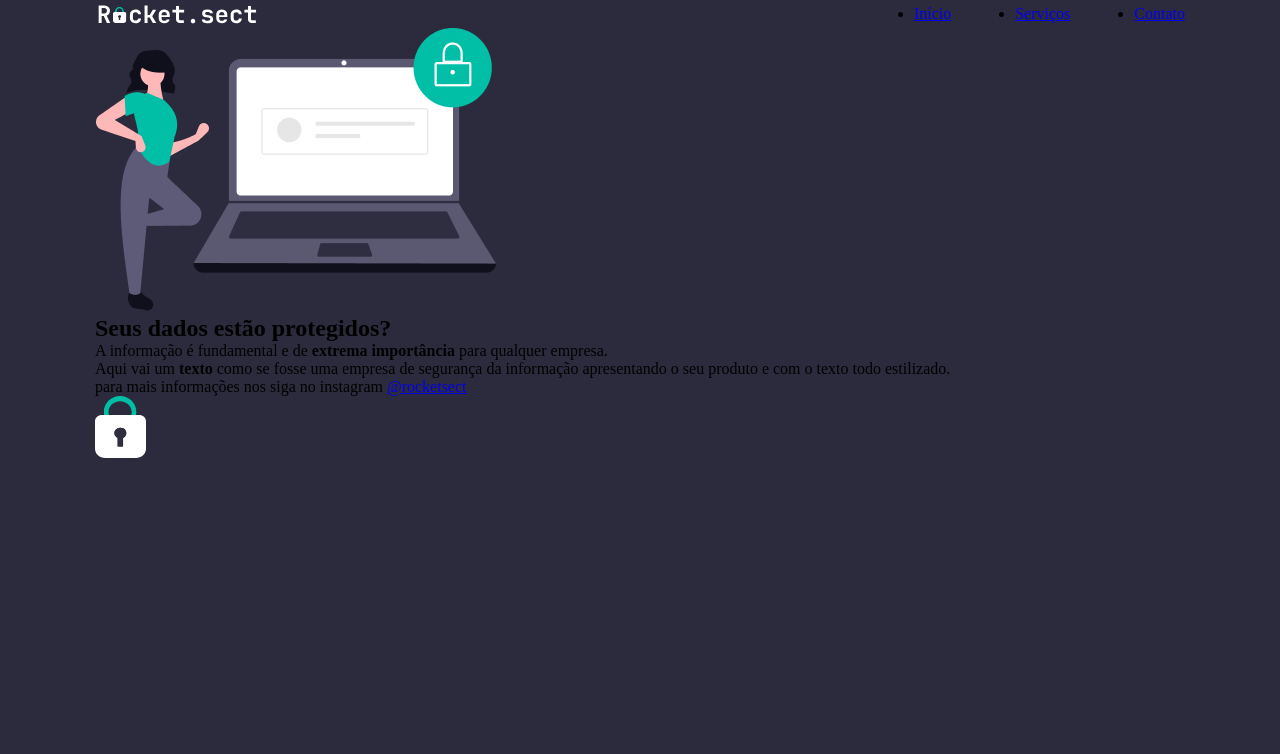
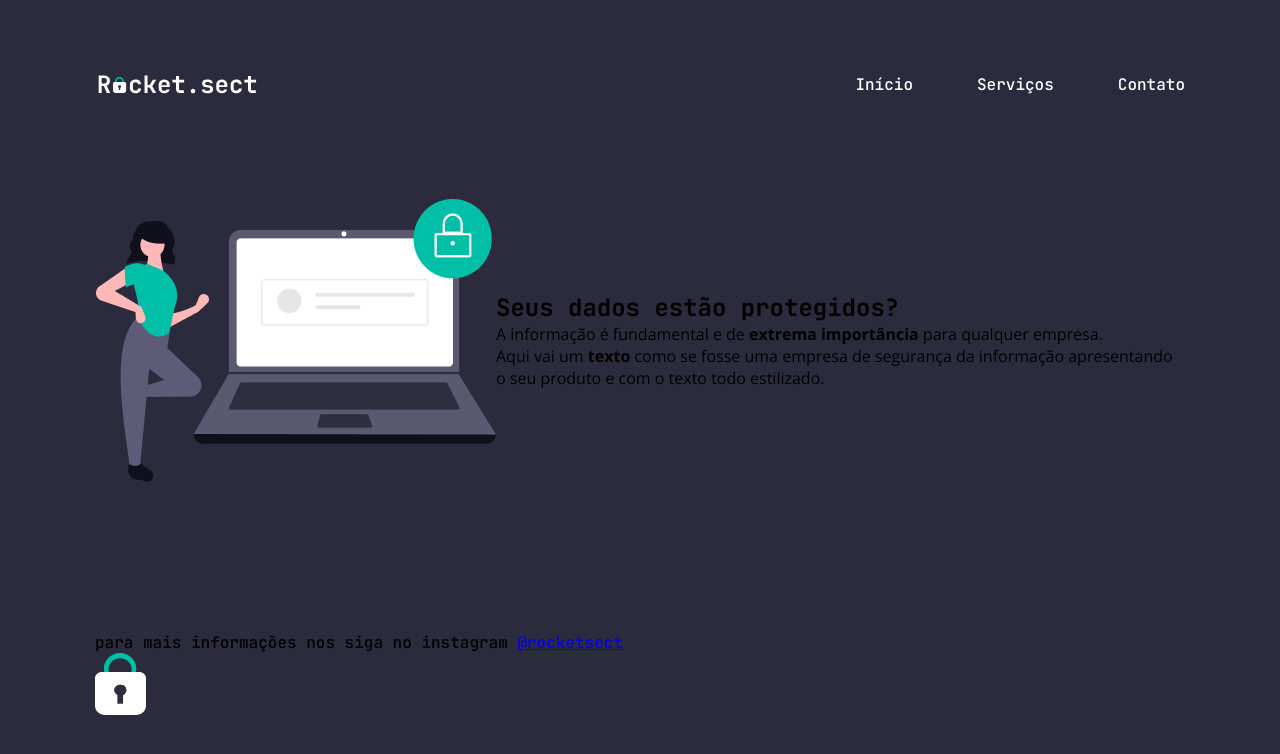
Before and after one commit to jhGomess/stage2_projeto3, a plain HTML site: page index.html in a window 1280 px wide. Drawn offline with nearby package versions, Linux system fonts and the light colour scheme.

Commit message:
adicionado display flex no main, espaçamentos no main e adicionado as fontes que serão usadas no projeto.

```diff
--- a/index.html
+++ b/index.html
@@ -1,11 +1,19 @@
 <!DOCTYPE html>
 <html lang="pt-br">
   <head>
+    <link rel="preconnect" href="https://fonts.googleapis.com" />
+    <link rel="preconnect" href="https://fonts.gstatic.com" crossorigin />
+
     <meta charset="UTF-8" />
     <meta name="viewport" content="width=device-width, initial-scale=1.0" />
     <title>Rocket Sect</title>
 
     <link rel="stylesheet" href="style.css" />
+
+    <link
+      href="https://fonts.googleapis.com/css2?family=JetBrains+Mono:wght@500;700&family=Open+Sans:wght@400;700&display=swap"
+      rel="stylesheet"
+    />
   </head>
   <body>
     <nav>
--- a/style.css
+++ b/style.css
@@ -13,6 +13,7 @@
 
 body {
   font-size: 1.6rem;
+  font-family: "JetBrains Mono", monospace;
 
   width: 109rem;
   margin-inline: auto;
@@ -24,9 +25,34 @@ nav {
   display: flex;
   justify-content: space-between;
   align-items: center;
+
+  margin-top: 7rem;
 }
 
 ul {
   display: flex;
   gap: 6.4rem;
+
+  list-style: none;
 }
+
+ul li a {
+  text-decoration: none;
+
+  color: white;
+}
+
+main {
+  display: flex;
+  justify-content: space-between;
+  align-items: center;
+
+  margin: 10rem 0rem 15rem;
+}
+
+main h1 {
+}
+
+main p {
+  font-family: "Open Sans", sans-serif;
+}
```
